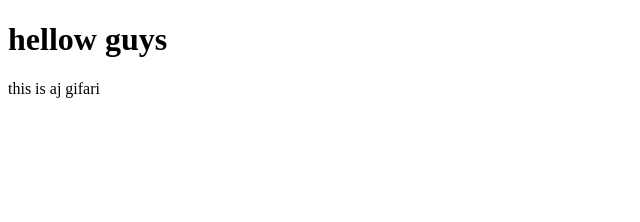
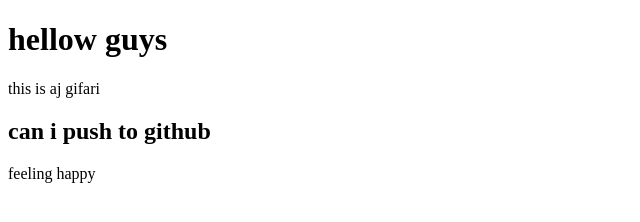
Before and after one commit to Gifari007/my-first-website, a plain HTML site: page index.html in a window 1280 px wide. Shown: the whole page, without its empty margins (0-640 px from the left). Drawn offline with Linux system fonts and the light colour scheme.

Commit message:
ghost added

```diff
--- a/index.html
+++ b/index.html
@@ -9,5 +9,7 @@
 <body>
     <h1>hellow guys</h1>
     <p>this is aj gifari</p>
+    <h2>can i push to github</h2>
+    <p>feeling happy</p>
 </body>
 </html>
```
